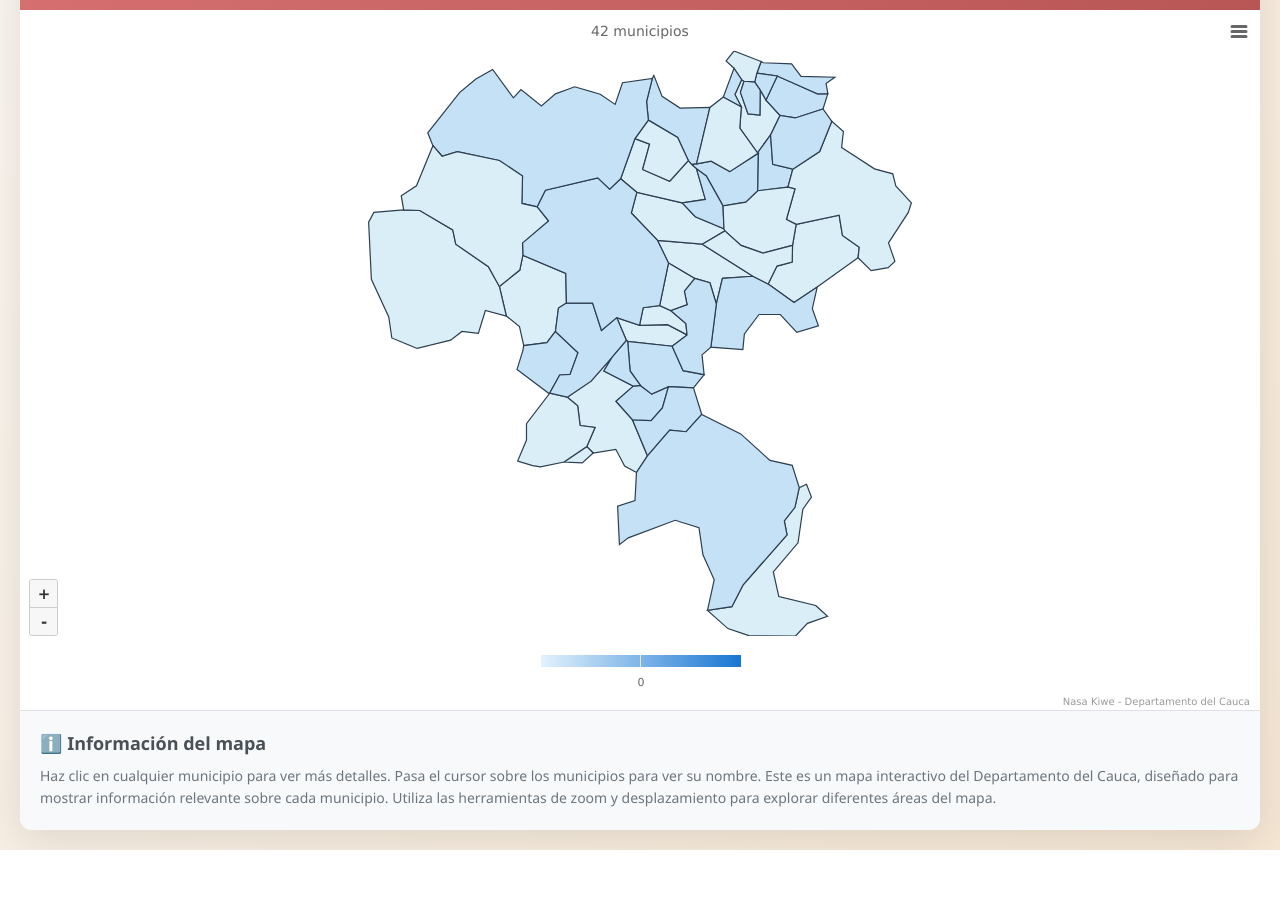
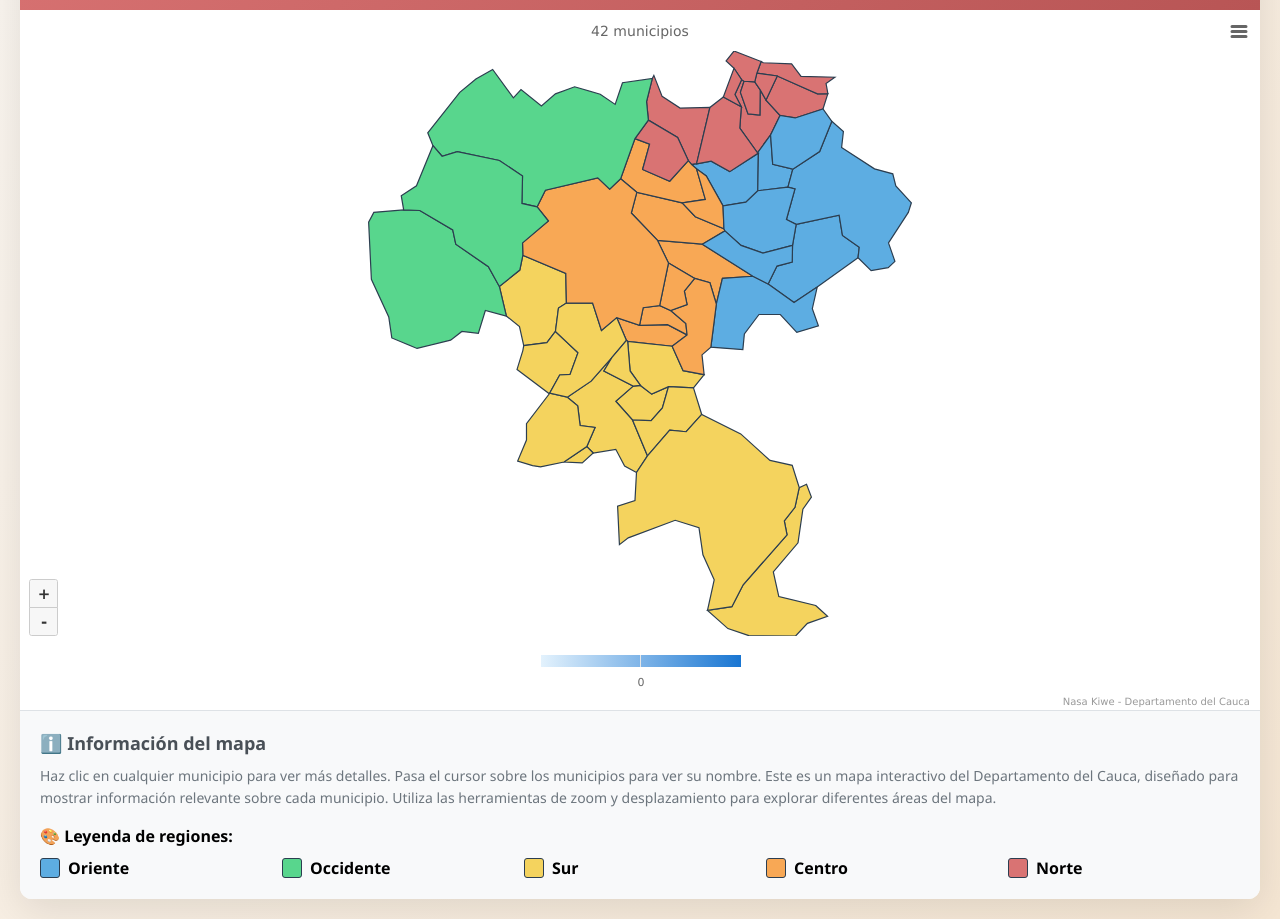
Before and after one commit to garcia17nicolas/mapa_dise-o_nuevo, a website: page index.html in a window 1280 px wide. Shown: the part 164-1083 px from the top of the page. Before the commit the page ends 1014 px from the top, so only its background shows below. Drawn offline with nearby package versions, Linux system fonts and the light colour scheme.

Commit message:
Segunda mod colores

```diff
--- a/index.html
+++ b/index.html
@@ -153,6 +153,30 @@
       <p>Haz clic en cualquier municipio para ver más detalles. Pasa el cursor sobre los municipios para ver su nombre.
         Este es un mapa interactivo del Departamento del Cauca, diseñado para mostrar información relevante sobre cada municipio. Utiliza las herramientas de zoom y desplazamiento para explorar diferentes áreas del mapa.
       </p>
+
+      <h4 style="margin-top: 15px; margin-bottom: 10px;">🎨 Leyenda de regiones:</h4>
+      <div style="display: grid; grid-template-columns: repeat(auto-fit, minmax(150px, 1fr)); gap: 10px; margin-top: 10px;">
+        <div style="display: flex; align-items: center; gap: 8px;">
+          <span style="width: 20px; height: 20px; background-color: #5DADE2; border-radius: 3px; border: 1px solid #2c3e50;"></span>
+          <span><strong>Oriente</strong></span>
+        </div>
+        <div style="display: flex; align-items: center; gap: 8px;">
+          <span style="width: 20px; height: 20px; background-color: #58D68D; border-radius: 3px; border: 1px solid #2c3e50;"></span>
+          <span><strong>Occidente</strong></span>
+        </div>
+        <div style="display: flex; align-items: center; gap: 8px;">
+          <span style="width: 20px; height: 20px; background-color: #F4D35E; border-radius: 3px; border: 1px solid #2c3e50;"></span>
+          <span><strong>Sur</strong></span>
+        </div>
+        <div style="display: flex; align-items: center; gap: 8px;">
+          <span style="width: 20px; height: 20px; background-color: #F8A855; border-radius: 3px; border: 1px solid #2c3e50;"></span>
+          <span><strong>Centro</strong></span>
+        </div>
+        <div style="display: flex; align-items: center; gap: 8px;">
+          <span style="width: 20px; height: 20px; background-color: #D97373; border-radius: 3px; border: 1px solid #2c3e50;"></span>
+          <span><strong>Norte</strong></span>
+        </div>
+      </div>
     </div>
   </div>
 
--- a/mapa.js
+++ b/mapa.js
@@ -174,12 +174,80 @@ console.log('✅ Highcharts detectado correctamente');
 
         data: caucaGeoJSON.features.map((f, i) => {
           const name = featureName(f);
+
+          // Función para calcular el centroide de la geometría
+          function getCentroid(geometry) {
+            if (!geometry || !geometry.coordinates) return null;
+
+            let sumLat = 0, sumLon = 0, count = 0;
+
+            function extractCoords(coords, depth = 0) {
+              if (depth === 0 && Array.isArray(coords[0])) {
+                if (typeof coords[0][0] === 'number') {
+                  // Array de coordenadas
+                  coords.forEach(coord => {
+                    sumLon += coord[0];
+                    sumLat += coord[1];
+                    count++;
+                  });
+                } else {
+                  // Array de arrays (Polygon o MultiPolygon)
+                  coords.forEach(ring => extractCoords(ring, depth + 1));
+                }
+              }
+            }
+
+            extractCoords(geometry.coordinates);
+            return count > 0 ? { lon: sumLon / count, lat: sumLat / count } : null;
+          }
+
+          // Obtener centro del municipio
+          const center = getCentroid(f.geometry);
+
+          // Nombres de municipios para clasificarlos manualmente si es necesario
+          const regionColors = {
+            // ORIENTE (Azul - #5DADE2)
+            oriente: '#5DADE2',
+            // OCCIDENTE (Verde - #58D68D)
+            occidente: '#58D68D',
+            // SUR (Amarillo - #F4D35E)
+            sur: '#F4D35E',
+            // CENTRO (Naranja - #F8A855)
+            centro: '#F8A855',
+            // NORTE (Rojo - #D97373)
+            norte: '#D97373'
+          };
+
+          // Clasificar municipio por región según su nombre y coordenadas
+          let region = 'centro';
+          const munName = name.toUpperCase();
+
+          // Clasificación basada en información proporcionada
+          const orienteMunicipios = ['CALDONO', 'INZÁ', 'JAMBALÓ', 'PÁEZ', 'PURACÉ', 'SILVIA', 'TORIBÍO', 'TOTORÓ'];
+          const occidenteMunicipios = ['GUAPI', 'LÓPEZ DE MICAY', 'TIMBIQUÍ'];
+          const surMunicipios = ['ALMAGUER', 'ARGELIA', 'BALBOA', 'BOLÍVAR', 'FLORENCIA', 'LA VEGA', 'MERCADERES', 'PATÍA', 'PIAMONTE', 'SAN SEBASTIÁN', 'SANTA ROSA', 'SUCRE'];
+          const centroMunicipios = ['CAJIBÍO', 'EL TAMBO', 'LA SIERRA', 'MORALES', 'PIENDAMÓ', 'POPAYÁN', 'ROSAS', 'SOTARÁ', 'TIMBÍO'];
+          const norteMunicipios = ['BUENOS AIRES', 'CALOTO', 'CORINTO', 'GUACHENÉ', 'MIRANDA', 'PADILLA', 'PUERTO TEJADA', 'SANTANDER DE QUILICHAO', 'SUÁREZ', 'VILLA RICA'];
+
+          // Asignar región según municipio
+          if (orienteMunicipios.some(m => munName.includes(m))) {
+            region = 'oriente';
+          } else if (occidenteMunicipios.some(m => munName.includes(m))) {
+            region = 'occidente';
+          } else if (surMunicipios.some(m => munName.includes(m))) {
+            region = 'sur';
+          } else if (centroMunicipios.some(m => munName.includes(m))) {
+            region = 'centro';
+          } else if (norteMunicipios.some(m => munName.includes(m))) {
+            region = 'norte';
+          }
+
           return {
             name: name,
             value: 0,
             properties: f.properties,
-            // Color alternado para mejor visualización
-            color: i % 2 === 0 ? '#d9eef6' : '#c5e1f5'
+            region: region,
+            color: regionColors[region]
           };
         }),
 
```
